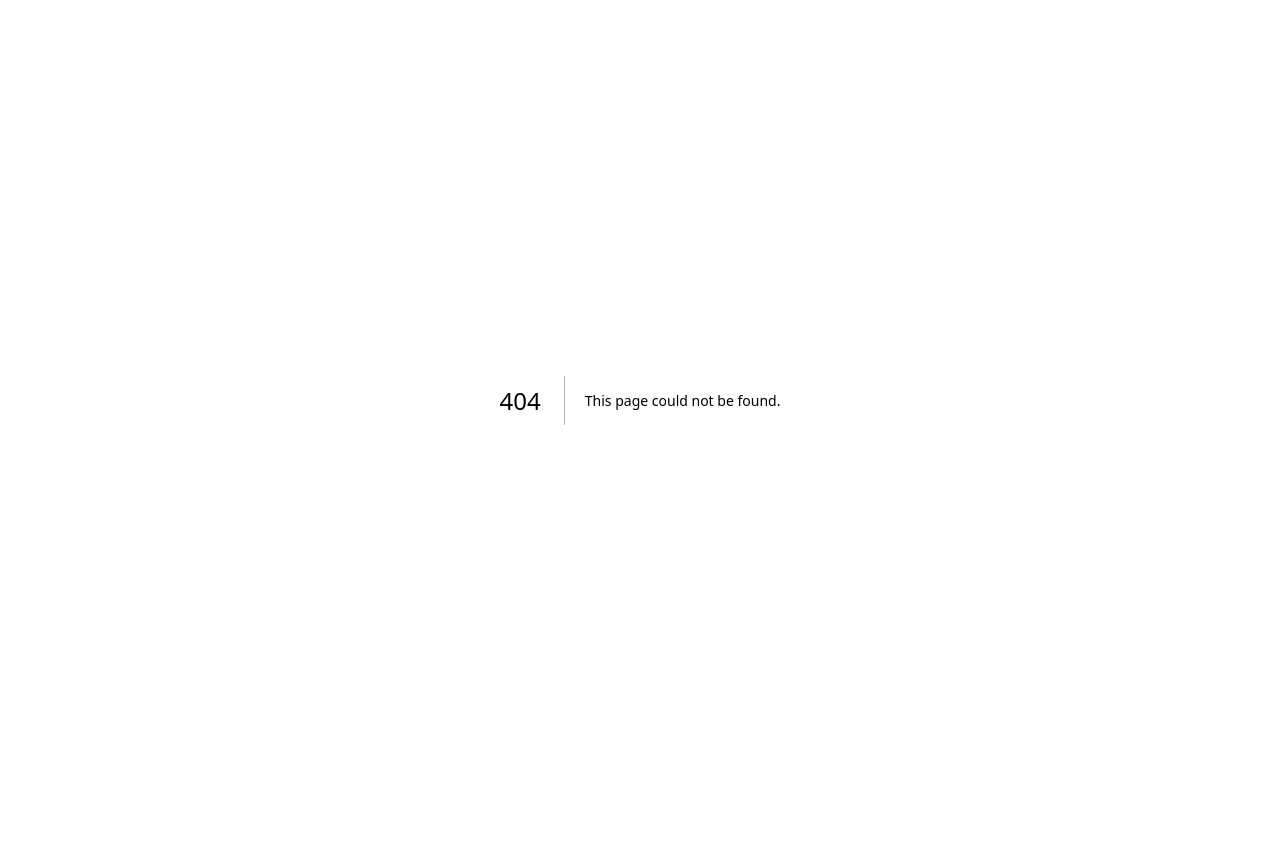
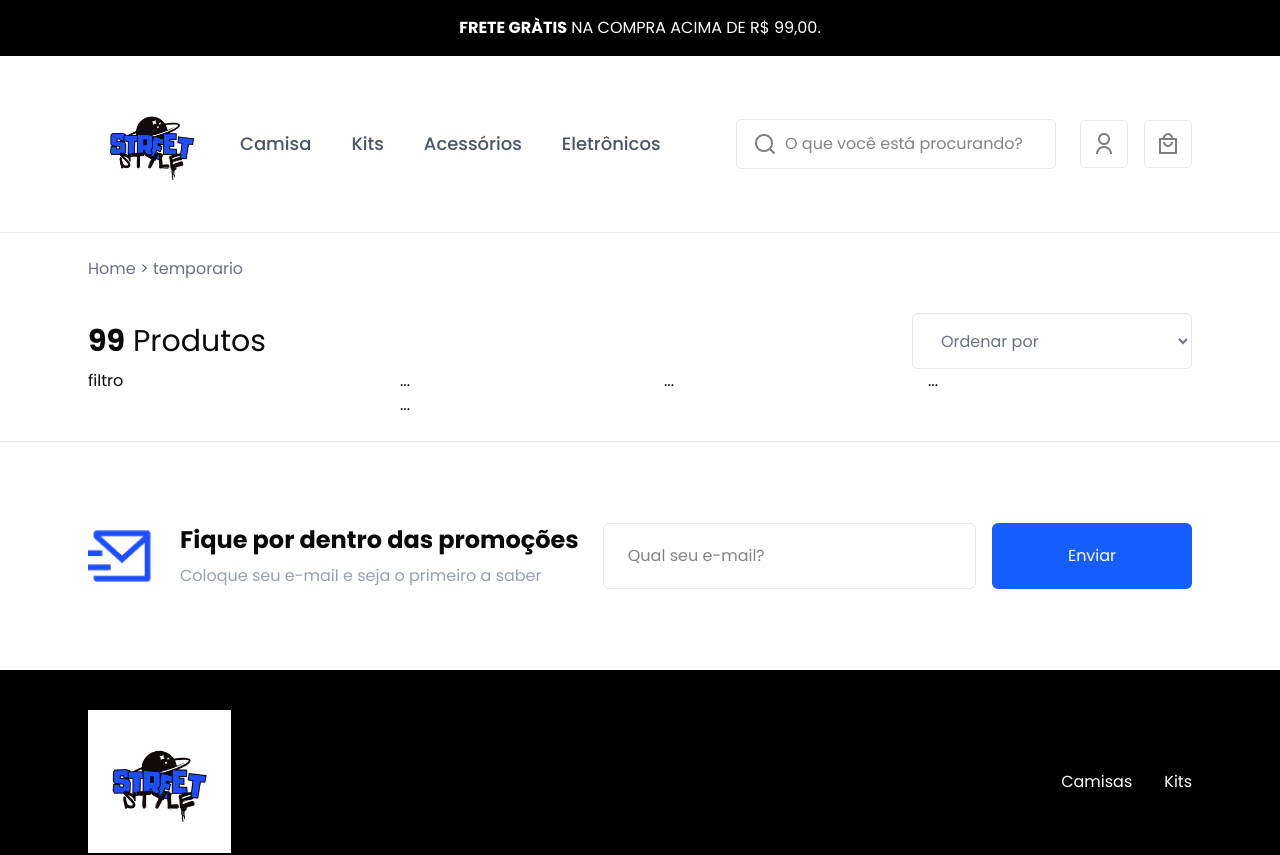
Before and after one commit to adrian08041/Frontend-Street-Style, a Next.js app: page /categories/acessorios in a window 1280 px wide. Before the commit this address had no page. Shown: the top 855 px of the page. Before the commit the page ends 800 px from the top, so only its background shows below. Built offline with nearby package versions, Linux system fonts and the light colour scheme.

Commit message:
feat: created product filters

```diff
--- /dev/null
+++ b/src/app/(site)/categories/[slug]/page.tsx
@@ -0,0 +1,21 @@
+import { ProductListFilter } from "@/components/categories/product-list-filter";
+import Link from "next/link";
+
+type Props = {
+  params: Promise<{ slug: string }>;
+  searchParams: Promise<{ [key: string]: string | string[] | undefined }>;
+};
+
+export default async function Page({ params, searchParams }: Props) {
+  const { slug } = await params;
+  const filters = await searchParams;
+
+  return (
+    <div>
+      <div className=" text-gray-500 mb-4">
+        <Link href={"/"}>Home</Link> &gt; temporario
+      </div>
+      <ProductListFilter />
+    </div>
+  );
+}
--- /dev/null
+++ b/src/components/categories/product-list-filter.tsx
@@ -0,0 +1,44 @@
+"use client";
+
+import { useState } from "react";
+
+export const ProductListFilter = () => {
+  const [filterOpened, setFilterOpened] = useState(false);
+
+  return (
+    <div>
+      <div className="gap-6 mt-8 flex flex-col md:flex-row justify-between  items-start md:items-center">
+        <div className="text-3xl">
+          <strong>99</strong> Produtos
+        </div>
+        <div className="  flex flex-row w-full md:max-w-70 gap-5">
+          <select className="flex-1  flex  items-center px-6 h-14 bg-white border border-gray-200 rounded-sm text-gray-500">
+            <option>Ordenar por</option>
+          </select>
+          <div
+            onClick={() => setFilterOpened(!filterOpened)}
+            className="flex-1 flex md:hidden  items-center px-6 h-14 bg-white border border-gray-200 rounded-sm text-gray-500"
+          >
+            Filtrar por
+          </div>
+        </div>
+      </div>
+
+      <div className="flex flex-col md:flex-row gap-8">
+        <div
+          className={`flex-1 md:max-w-70 ${
+            filterOpened ? "block" : "hidden"
+          } md:block`}
+        >
+          filtro
+        </div>
+        <div className="flex-1 grid grid-cols-1 md:grid-cols-3">
+          <div>...</div>
+          <div>...</div>
+          <div>...</div>
+          <div>...</div>
+        </div>
+      </div>
+    </div>
+  );
+};
```
